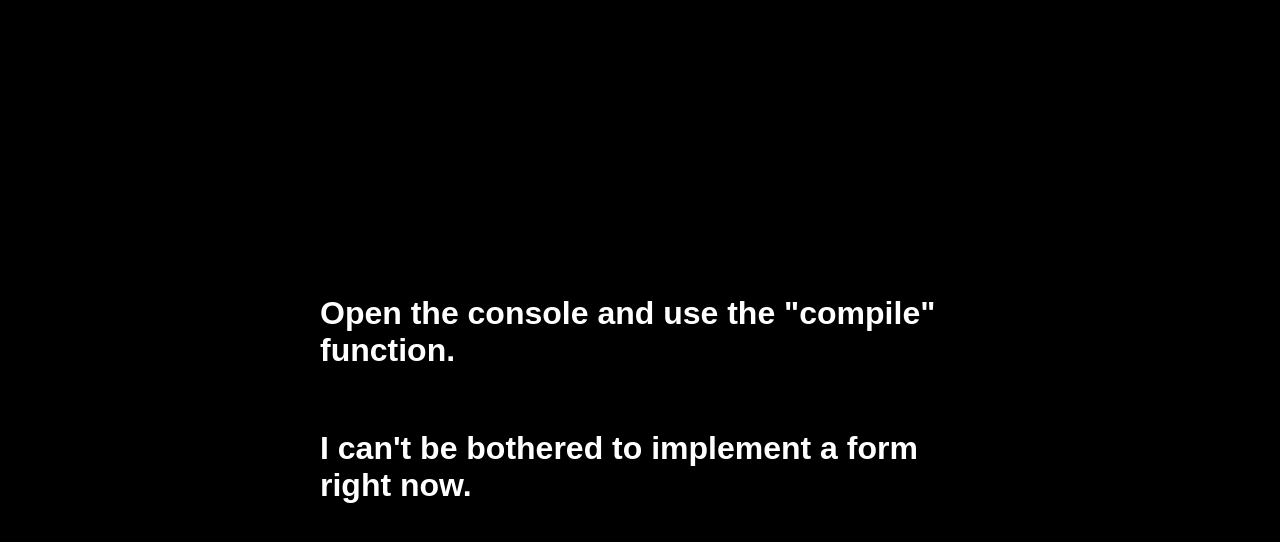
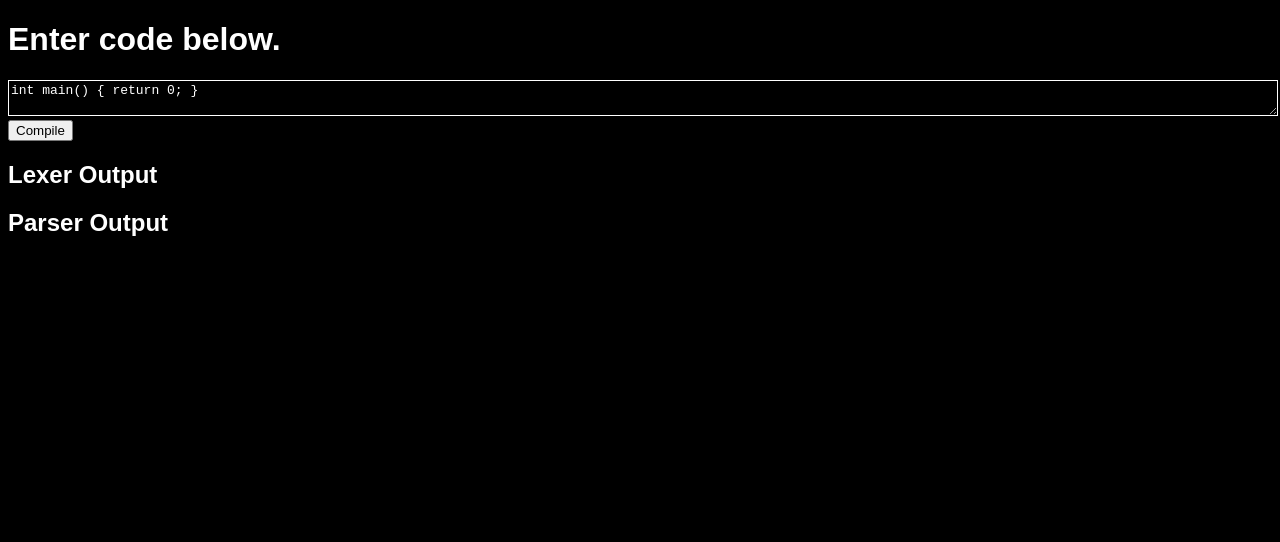
Before and after one commit to Phytolizer/webcc, a website with bundled scripts: page src/index.html in a window 1280 px wide. Built offline with nearby package versions, Linux system fonts and the light colour scheme.

Commit message:
integrate with the html page

```diff
--- a/src/index.html
+++ b/src/index.html
@@ -1,8 +1,7 @@
 <!DOCTYPE html>
 <html lang="en">
-
   <head>
-    <meta charset="UTF-8">
+    <meta charset="UTF-8" />
     <title>webcc</title>
     <style>
       body {
@@ -10,24 +9,32 @@
         color: white;
         font-family: sans-serif;
       }
-
-        #content {
-            /* 10x css dev knows how to center a div */
-            position: absolute;
-            top: 50%;
-            left: 50%;
-            transform: translate(-50%, -50%);
+      textarea {
+        background-color: black;
+        color: white;
+        border: 1px solid white;
+        width: 100%;
+        height: 100%;
+        font-family: monospace;
+        font-size: 1em;
+        resize: both;
+      }
+      output {
+        font-family: monospace;
       }
     </style>
   </head>
 
   <body>
     <div id="content">
-        <h1>Open the console and use the "compile" function.</h1>
-        <br />
-        <h1>I can't be bothered to implement a form right now.</h1>
+      <h1>Enter code below.</h1>
+      <textarea id="source" name="source">int main() { return 0; }</textarea>
+      <button id="compile">Compile</button>
+      <h2>Lexer Output</h2>
+      <pre><output id="lexed" for="source"></output></pre>
+      <h2>Parser Output</h2>
+      <pre><output id="parsed" for="source"></output></pre>
     </div>
     <script type="module" src="/index.mjs"></script>
   </body>
-
 </html>
--- a/src/index.mjs
+++ b/src/index.mjs
@@ -12,8 +12,12 @@ _main:
   return asm.slice(1);
 };
 
-const compile = (source) => {
-  return parse(lex(source));
-};
-
-export default { compile };
+document.body.addEventListener("click", (event) => {
+  if (event.target.id === "compile") {
+    const source = document.getElementById("source").value;
+    const tokens = lex(source);
+    document.getElementById("lexed").value = JSON.stringify(tokens, null, 2);
+    const ast = parse(tokens);
+    document.getElementById("parsed").value = JSON.stringify(ast, null, 2);
+  }
+});
```
Lines whose indentation alone changed are shown as unchanged.
